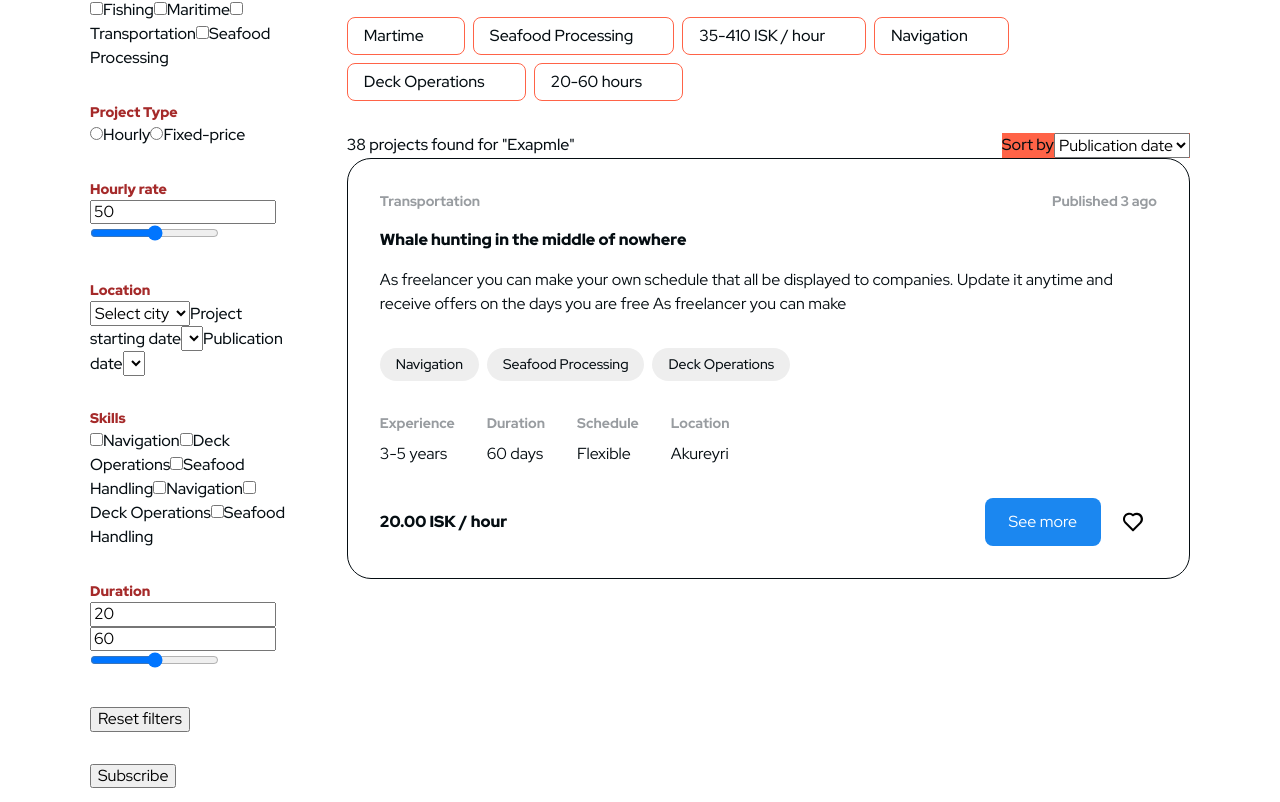
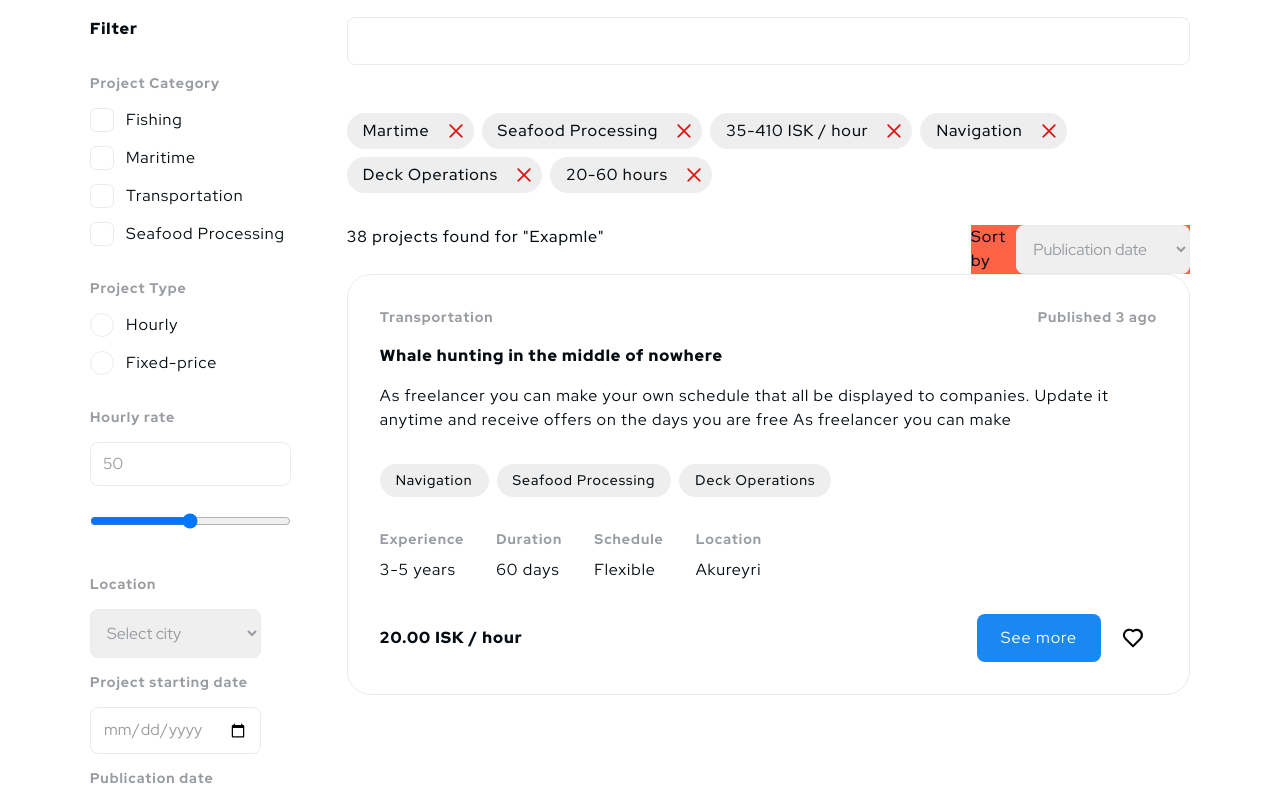
Before and after one commit to chaban-dmytro/sea_crew_match, a React (Create React App) app: page / in a window 1280 px wide. Shown: the part 295-1097 px from the top of the page. Built offline with nearby package versions, Linux system fonts and the light colour scheme.

Commit message:
filter styling

```diff
--- a/package.json
+++ b/package.json
@@ -10,6 +10,7 @@
     "react": "^18.2.0",
     "react-dom": "^18.2.0",
     "react-icons": "^5.0.1",
+    "react-range": "^1.8.14",
     "react-scripts": "5.0.1",
     "styled-components": "^6.1.8",
     "web-vitals": "^2.1.4"
--- a/src/GlobalStyle.js
+++ b/src/GlobalStyle.js
@@ -104,7 +104,7 @@ li {
     font-style: normal;
   }
 
-    body {
+  body {
     margin: 0;
     -webkit-font-smoothing: antialiased;
     -moz-osx-font-smoothing: grayscale;
@@ -112,6 +112,28 @@ li {
     font-weight: 500;
     font-size: ${({ theme }) => theme.fontSize.h5};
     line-height: 1.5;
+    letter-spacing: .06em;
     color: ${({ theme }) => theme.colors.black};
   }
+
+  button {
+    color: ${({ theme }) => theme.colors.white};
+    font-size: ${({ theme }) => theme.fontSize.p2};
+    background-color: ${({ theme }) => theme.colors.primary};
+    line-height: 1.5;
+    letter-spacing: .06em;
+    border: transparent;
+    border-radius: 8px;
+    leter-spacing: 6%;
+    cursor: pointer;
+  }
+
+  select,
+  input {
+     color: ${({ theme }) => theme.colors.grey_text};
+     padding: 12px;
+     width: 100%;
+     border: 1px solid ${({ theme }) => theme.colors.grey_stroke};
+     border-radius: 8px;
+  }
 `;
--- a/src/components/Filter/Filter.jsx
+++ b/src/components/Filter/Filter.jsx
@@ -1,43 +1,93 @@
-import { FilterWrapper, FormTitle } from "./Filter.styled";
+import {
+  FilterWrapper,
+  FormTitle,
+  Title,
+  FormCheckbox,
+  FormCheckInput,
+  FormCheckSpan,
+  FormCheckLabel,
+  FormCheckSvg,
+  FormRadio,
+  FormRadioLabel,
+  FormRadioInput,
+  FormRadioSpan,
+  FormRange,
+  FormLabel,
+  FormDate,
+  RestBtn,
+  SubscribeBtn,
+  FilterLink,
+} from "./Filter.styled";
+import sprite from "../../images/sptite.svg";
 
 export const Filter = () => {
   return (
     <FilterWrapper>
-      <h3>Filter</h3>
-      <form>
+      <Title>Filter</Title>
+      <FormCheckbox>
         <FormTitle>Project Category</FormTitle>
-        <label>
-          <input type="checkbox" name="fishing" value="fishing" />
+        <FormCheckLabel>
+          <FormCheckInput type="checkbox" name="fishing" value="fishing" />
+          <FormCheckSpan>
+            <FormCheckSvg>
+              <use href={sprite + "#icon-u_check"}></use>
+            </FormCheckSvg>
+          </FormCheckSpan>
           Fishing
-        </label>
-        <label>
-          <input type="checkbox" name="maritime " value="maritime" />
+        </FormCheckLabel>
+        <FormCheckLabel>
+          <FormCheckInput type="checkbox" name="maritime " value="maritime" />
+          <FormCheckSpan>
+            <FormCheckSvg>
+              <use href={sprite + "#icon-u_check"}></use>
+            </FormCheckSvg>
+          </FormCheckSpan>
           Maritime
-        </label>
-        <label>
-          <input type="checkbox" name="transportation" value="transportation" />
+        </FormCheckLabel>
+        <FormCheckLabel>
+          <FormCheckInput
+            type="checkbox"
+            name="transportation"
+            value="transportation"
+          />
+          <FormCheckSpan>
+            <FormCheckSvg>
+              <use href={sprite + "#icon-u_check"}></use>
+            </FormCheckSvg>
+          </FormCheckSpan>
           Transportation
-        </label>
-        <label>
-          <input type="checkbox" name="seafood" value="seafood" />
+        </FormCheckLabel>
+        <FormCheckLabel>
+          <FormCheckInput type="checkbox" name="seafood" value="seafood" />
+          <FormCheckSpan>
+            <FormCheckSvg>
+              <use href={sprite + "#icon-u_check"}></use>
+            </FormCheckSvg>
+          </FormCheckSpan>
           Seafood Processing
-        </label>
-      </form>
+        </FormCheckLabel>
+      </FormCheckbox>
 
-      <form>
+      <FormRadio>
         <FormTitle>Project Type</FormTitle>
-        <label>
-          <input type="radio" name="project_type" value="Hourly" />
+        <FormRadioLabel>
+          <FormRadioInput type="radio" name="project_type" value="Hourly" />
+          <FormRadioSpan></FormRadioSpan>
           Hourly
-        </label>
-        <label>
-          <input type="radio" name="project_type" value="Fixed-price" />
+        </FormRadioLabel>
+        <FormRadioLabel>
+          <FormRadioInput
+            type="radio"
+            name="project_type"
+            value="Fixed-price"
+          />
+          <FormRadioSpan></FormRadioSpan>
           Fixed-price
-        </label>
-      </form>
+        </FormRadioLabel>
+      </FormRadio>
 
-      <form>
-        <FormTitle for="range">Hourly rate</FormTitle>
+      <FormRange>
+        <FormTitle>Hourly rate</FormTitle>
         <input
           type="text"
           id="sliderValue"
@@ -45,66 +95,114 @@ export const Filter = () => {
           value="50"
         ></input>
         <input type="range" id="range" min="0" max="100" value="50" step="1" />
-      </form>
+      </FormRange>
 
-      <form>
+      <FormDate>
         <FormTitle for="location">Location</FormTitle>
         <select id="location" name="location">
           <option value="select">Select city</option>
           <option value="reykjavik">Reykjavik</option>
           <option value="kopavogur ">Kopavogur</option>
         </select>
-        <label for="starting_date">Project starting date</label>
-        <select id="starting_date" name="date"></select>
-        <label for="publication_date">Publication date</label>
-        <select id="publication_date" name="date"></select>
-      </form>
+        <FormLabel for="starting_date">Project starting date</FormLabel>
+        <input
+          id="starting_date"
+          name="date"
+          type="date"
+          placeholder="Select date or range"
+        ></input>
+        <FormLabel for="publication_date">Publication date</FormLabel>
+        <input
+          id="publication_date"
+          name="date"
+          type="date"
+          placeholder="Select date"
+        ></input>
+      </FormDate>
 
-      <form>
+      <FormCheckbox>
         <FormTitle>Skills</FormTitle>
-        <label>
-          <input type="checkbox" name="navigation" value="navigation" />
+        <FormCheckLabel>
+          <FormCheckInput
+            type="checkbox"
+            name="navigation"
+            value="navigation"
+          />
+          <FormCheckSpan>
+            <FormCheckSvg>
+              <use href={sprite + "#icon-u_check"}></use>
+            </FormCheckSvg>
+          </FormCheckSpan>
           Navigation
-        </label>
-        <label>
-          <input
+        </FormCheckLabel>
+        <FormCheckLabel>
+          <FormCheckInput
             type="checkbox"
             name="deck_operations "
             value="deck_operations"
           />
+          <FormCheckSpan>
+            <FormCheckSvg>
+              <use href={sprite + "#icon-u_check"}></use>
+            </FormCheckSvg>
+          </FormCheckSpan>
           Deck Operations
-        </label>
-        <label>
-          <input
+        </FormCheckLabel>
+        <FormCheckLabel>
+          <FormCheckInput
             type="checkbox"
             name="seafood_handling"
             value="seafood_handling"
           />
+          <FormCheckSpan>
+            <FormCheckSvg>
+              <use href={sprite + "#icon-u_check"}></use>
+            </FormCheckSvg>
+          </FormCheckSpan>
           Seafood Handling
-        </label>
-        <label>
-          <input type="checkbox" name="navigation" value="navigation" />
+        </FormCheckLabel>
+        <FormCheckLabel>
+          <FormCheckInput
+            type="checkbox"
+            name="navigation"
+            value="navigation"
+          />
+          <FormCheckSpan>
+            <FormCheckSvg>
+              <use href={sprite + "#icon-u_check"}></use>
+            </FormCheckSvg>
+          </FormCheckSpan>
           Navigation
-        </label>
-        <label>
-          <input
+        </FormCheckLabel>
+        <FormCheckLabel>
+          <FormCheckInput
             type="checkbox"
             name="deck_operations "
             value="deck_operations"
           />
+          <FormCheckSpan>
+            <FormCheckSvg>
+              <use href={sprite + "#icon-u_check"}></use>
+            </FormCheckSvg>
+          </FormCheckSpan>
           Deck Operations
-        </label>
-        <label>
-          <input
+        </FormCheckLabel>
+        <FormCheckLabel>
+          <FormCheckInput
             type="checkbox"
             name="seafood_handling"
             value="seafood_handling"
           />
+          <FormCheckSpan>
+            <FormCheckSvg>
+              <use href={sprite + "#icon-u_check"}></use>
+            </FormCheckSvg>
+          </FormCheckSpan>
           Seafood Handling
-        </label>
-      </form>
+        </FormCheckLabel>
+      </FormCheckbox>
 
-      <form>
+      <FormRange>
         <FormTitle for="range">Duration</FormTitle>
         <input
           type="text"
@@ -119,13 +217,27 @@ export const Filter = () => {
           value="60"
         ></input>
         <input type="range" id="range" min="0" max="100" value="50" step="1" />
-      </form>
+      </FormRange>
 
-      <button type="button">Reset filters</button>
-      <button type="button">Subscribe</button>
-      <a href="./index.html">
-        Get updates about new project related to these filters
-      </a>
+      {/* <div>
+        <div className="field">
+          <span>Min</span>
+          <input className="input-min" type="number" value="20" />
+        </div>
+        <div>-</div>
+        <div className="field">
+          <span>Max</span>
+          <input className="input-max" type="number" value="60" />
+        </div>
+      </div> */}
+
+      <div>
+        <RestBtn type="button">Reset filters</RestBtn>
+        <SubscribeBtn type="button">Subscribe</SubscribeBtn>
+        <FilterLink href="./index.html">
+          Get updates about new project related to these filters
+        </FilterLink>
+      </div>
     </FilterWrapper>
   );
 };
--- a/src/components/Filter/Filter.styled.js
+++ b/src/components/Filter/Filter.styled.js
@@ -1,6 +1,7 @@
 import styled from "styled-components";
 
 export const FilterWrapper = styled.div`
+  font-weight: 400;
   width: 262px;
   display: flex;
   flex-direction: column;
@@ -9,8 +10,150 @@ export const FilterWrapper = styled.div`
   gap: 32px;
 `;
 
+export const Title = styled.h3`
+  font-weight: 900;
+  font-size: ${({ theme }) => theme.fontSize.h5};
+`;
+
 export const FormTitle = styled.p`
-  font-weight: 900;
-  font-size: 14px;
-  color: brown;
+  font-weight: 800;
+  font-size: ${({ theme }) => theme.fontSize.h6};
+  color: ${({ theme }) => theme.colors.grey_text};
 `;
+
+export const FormCheckbox = styled.form`
+  display: flex;
+  flex-direction: column;
+  gap: 14px;
+`;
+
+export const FormCheckLabel = styled.label`
+  padding-left: 36px;
+`;
+
+export const FormCheckInput = styled.input`
+  position: absolute;
+  height: 1px;
+  width: 1px;
+  overflow: hidden;
+  clip: rect(0 0 0 0);
+
+  &: checked + span {
+    background-color: ${({ theme }) => theme.colors.primary};
+    border-color: ${({ theme }) => theme.colors.primary};
+
+    &::after {
+      content: "";
+      height: 8px;
+      position: absolute;
+      background-color: red;
+    }
+  }
+
+  &:focus + span {
+    border-color: ${({ theme }) => theme.colors.black};
+  }
+`;
+
+export const FormCheckSpan = styled.span`
+  position: absolute;
+  width: 24px;
+  height: 24px;
+  border: 1px solid ${({ theme }) => theme.colors.grey_stroke};
+  border-radius: 6px;
+  margin-left: -36px;
+`;
+
+export const FormCheckSvg = styled.svg`
+  position: absolute;
+  width: 24px;
+  height: 24px;
+  left: -1px;
+  top: -1px;
+  fill: ${({ theme }) => theme.colors.white};
+`;
+
+export const FormRadio = styled.form`
+  display: flex;
+  flex-direction: column;
+  gap: 14px;
+`;
+
+export const FormRadioLabel = styled.label`
+  padding-left: 36px;
+`;
+
+export const FormRadioInput = styled.input`
+  position: absolute;
+  height: 1px;
+  width: 1px;
+  overflow: hidden;
+  clip: rect(0 0 0 0);
+
+  &: checked + span {
+    border: 2px solid ${({ theme }) => theme.colors.primary};
+
+    &::after {
+      content: "";
+      position: absolute;
+      width: 12px;
+      height: 12px;
+      border-radius: 50%;
+      top: 50%;
+      left: 50%;
+      transform: translate(-50%, -50%);
+      background-color: ${({ theme }) => theme.colors.primary};
+    }
+  }
+
+  &:focus + span {
+    border-color: ${({ theme }) => theme.colors.black};
+  }
+`;
+
+export const FormRadioSpan = styled.span`
+  position: absolute;
+  width: 24px;
+  height: 24px;
+  border: 1px solid ${({ theme }) => theme.colors.grey_stroke};
+  border-radius: 24px;
+  margin-left: -36px;
+`;
+
+export const FormRange = styled.form`
+  display: flex;
+  flex-direction: column;
+  gap: 14px;
+`;
+
+export const FormLabel = styled.label`
+  font-weight: 800;
+  font-size: ${({ theme }) => theme.fontSize.h6};
+  color: ${({ theme }) => theme.colors.grey_text};
+`;
+
+export const FormDate = styled.form`
+  display: flex;
+  flex-direction: column;
+  gap: 14px;
+`;
+
+export const RestBtn = styled.button`
+  padding: 12px 0;
+  width: 100%;
+  margin-bottom: 12px;
+  background-color: ${({ theme }) => theme.colors.grey_bg};
+  color: ${({ theme }) => theme.colors.black};
+`;
+
+export const SubscribeBtn = styled.button`
+  padding: 12px 0;
+  width: 100%;
+  margin-bottom: 12px;
+`;
+
+export const FilterLink = styled.a`
+  color: ${({ theme }) => theme.colors.grey_text};
+  display: block;
+  text-align: center;
+`;
--- a/src/components/ProjectCard/ProjectCard.styled.js
+++ b/src/components/ProjectCard/ProjectCard.styled.js
@@ -75,12 +75,6 @@ export const Salary = styled.span`
 `;
 
 export const SeeMoreBtn = styled.button`
-  color: ${({ theme }) => theme.colors.white};
-  font-size: ${({ theme }) => theme.fontSize.p2};
-  background-color: ${({ theme }) => theme.colors.primary};
-  line-height: 1.5;
-  border: transparent;
-  border-radius: 8px;
   padding: 12px 24px;
   margin-right: 8px;
 `;
--- a/src/components/Projects/Projects.jsx
+++ b/src/components/Projects/Projects.jsx
@@ -1,17 +1,69 @@
 import { ProjectCard } from "../ProjectCard/ProjectCard";
-import { Wrapper, Search, Tags, Tag, SortWrap, Sort } from "./Projects.styled";
+import {
+  Wrapper,
+  Search,
+  Tags,
+  Tag,
+  Button,
+  Svg,
+  SortWrap,
+  Sort,
+} from "./Projects.styled";
+import sprite from "../../images/sptite.svg";
 
 export const Projects = () => {
   return (
     <Wrapper>
       <Search type="text" name="search" />
       <Tags>
-        <Tag>Martime</Tag>
-        <Tag>Seafood Processing</Tag>
-        <Tag>35-410 ISK / hour</Tag>
-        <Tag>Navigation</Tag>
-        <Tag>Deck Operations</Tag>
-        <Tag>20-60 hours</Tag>
+        <Tag>
+          <p>Martime</p>
+          <Button type="button">
+            <Svg>
+              <use href={sprite + "#icon-u_multiply"}></use>
+            </Svg>
+          </Button>
+        </Tag>
+        <Tag>
+          <p>Seafood Processing</p>
+          <Button type="button">
+            <Svg>
+              <use href={sprite + "#icon-u_multiply"}></use>
+            </Svg>
+          </Button>
+        </Tag>
+        <Tag>
+          <p>35-410 ISK / hour</p>
+          <Button type="button">
+            <Svg>
+              <use href={sprite + "#icon-u_multiply"}></use>
+            </Svg>
+          </Button>
+        </Tag>
+        <Tag>
+          <p>Navigation</p>
+          <Button type="button">
+            <Svg>
+              <use href={sprite + "#icon-u_multiply"}></use>
+            </Svg>
+          </Button>
+        </Tag>
+        <Tag>
+          <p>Deck Operations</p>
+          <Button type="button">
+            <Svg>
+              <use href={sprite + "#icon-u_multiply"}></use>
+            </Svg>
+          </Button>
+        </Tag>
+        <Tag>
+          <p>20-60 hours</p>
+          <Button type="button">
+            <Svg>
+              <use href={sprite + "#icon-u_multiply"}></use>
+            </Svg>
+          </Button>
+        </Tag>
       </Tags>
       <SortWrap>
         <p>
@@ -28,7 +80,7 @@ export const Projects = () => {
         </Sort>
       </SortWrap>
       <ul>
-        <ProjectCard/>
+        <ProjectCard />
       </ul>
     </Wrapper>
   );
--- a/src/components/Projects/Projects.styled.js
+++ b/src/components/Projects/Projects.styled.js
@@ -17,9 +17,32 @@ export const Tags = styled.ul`
 `;
 
 export const Tag = styled.ul`
-  border-radius: 8px;
-  border: 1px solid tomato;
-  padding: 6px 40px 6px 16px;
+  display: flex;
+  gap: 16px;
+  align-items: center;
+  border-radius: 38px;
+  padding: 6px 8px 6px 16px;
+  background-color: ${({ theme }) => theme.colors.grey_bg};
+`;
+
+export const Button = styled.button`
+  background-color: transparent;
+  width: 20px;
+  height: 20px;
+  position: relative;
+`;
+
+export const Svg = styled.svg`
+  position: absolute;
+  left: 0;
+  top: 0;
+  width: 20px;
+  height: 20px;
+  fill: ${({ theme }) => theme.colors.red};
+
+  &:hover {
+    fill: ${({ theme }) => theme.colors.black};
+  }
 `;
 
 export const SortWrap = styled.ul`
--- a/src/index.js
+++ b/src/index.js
@@ -12,6 +12,7 @@ const theme = {
     grey_action: "#050D12",
     grey_bg: "#EEEEEE",
     grey_text: "#989CA0",
+    grey_stroke: "#E9EBEE",
     white: "#FFFFFF",
     red: "#DF1010",
     succes: "#31C664",
--- a/src/pages/MainPage/MainPage.styled.js
+++ b/src/pages/MainPage/MainPage.styled.js
@@ -10,6 +10,7 @@ export const Title = styled.div`
   text-align: left;
   font-size: 32px;
   font-weight: 900;
+  padding-top: 96px;
   margin-bottom: 72px;
 `;
 
```
Also changed, not shown: 1 other file (tests, documents, lock files or other folders).
